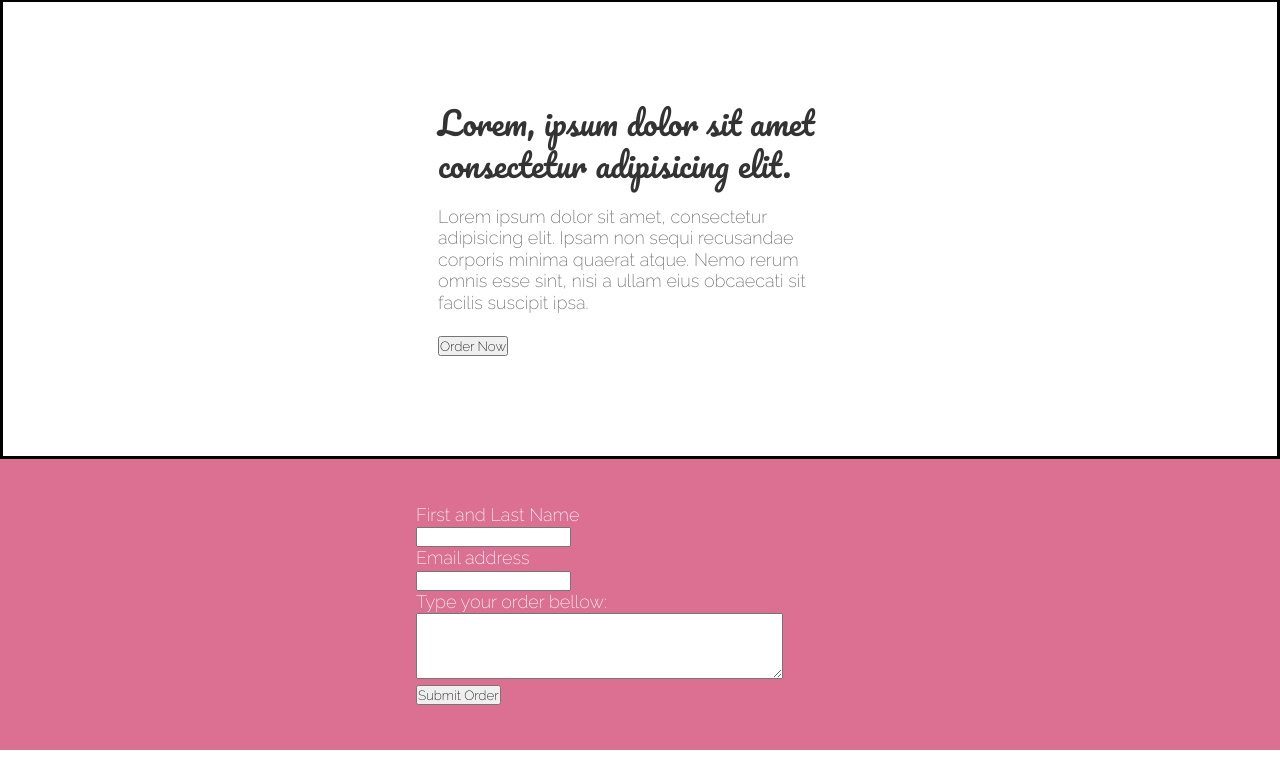
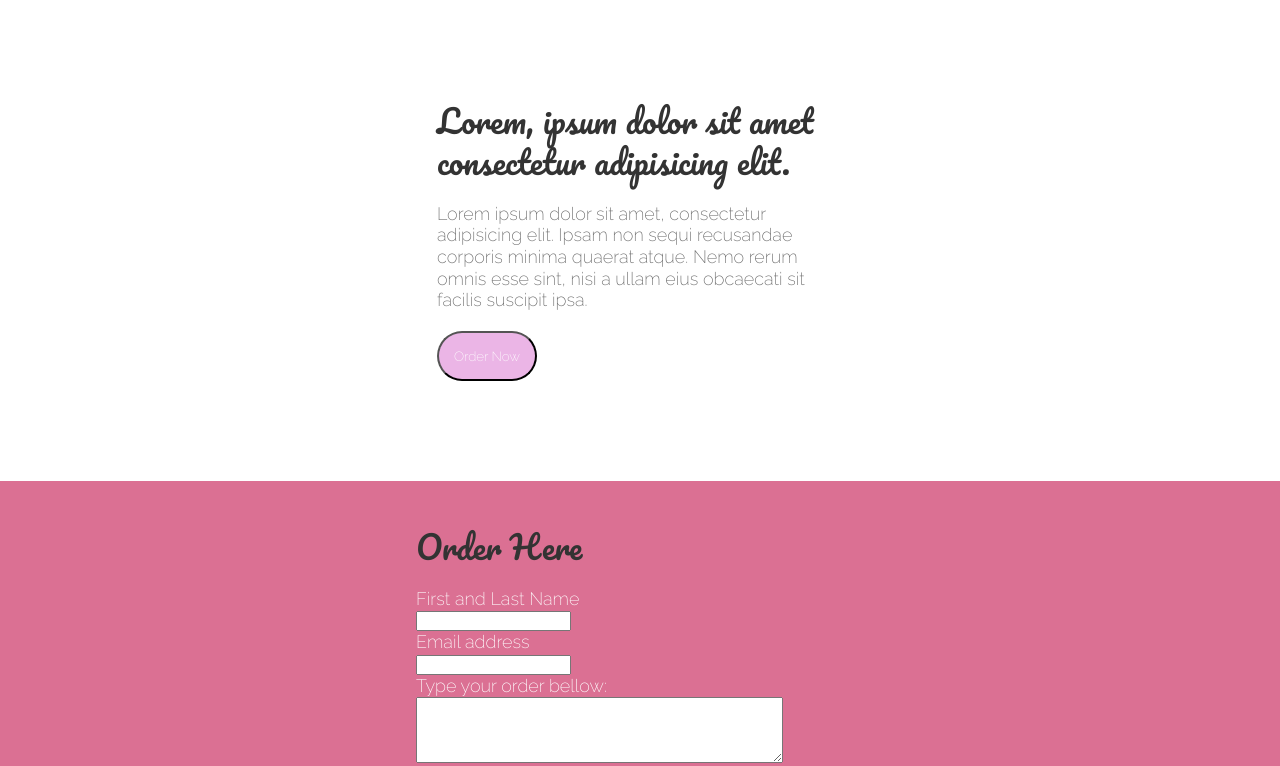
Before and after one commit to Brichardson117/probable-chainsaw, a plain HTML site: page index.html in a window 1280 px wide. Shown: the part 936-1702 px from the top of the page. Drawn offline with nearby package versions, Linux system fonts and the light colour scheme; a web font is replaced by a local one.

Commit message:
updated button styling

```diff
--- a/index.html
+++ b/index.html
@@ -58,7 +58,8 @@
 
     <!-- footer/order form -->
     <footer id="orderForm">
-      <form class="section-cta" >
+      <form class="section-cta">
+        <h2>Order Here</h2>
         <label for="name">First and Last Name</label><br />
         <input type="text" id="name" name="fname" /><br />
         <label for="email">Email address</label><br />
@@ -68,7 +69,6 @@
         <button type="submit">Submit Order</button>
       </form>
     </footer>
-    <h2>Bakery</h2>
     <script src="./script.js"></script>
   </body>
 </html>
--- a/style.css
+++ b/style.css
@@ -1,6 +1,5 @@
 @import url("https://fonts.googleapis.com/css2?family=Alkalami&family=Raleway:wght@200&display=swap");
-@import url('https://fonts.googleapis.com/css2?family=Pacifico&display=swap');
-
+@import url("https://fonts.googleapis.com/css2?family=Pacifico&display=swap");
 
 * {
   font-family: "Raleway", serif;
@@ -10,22 +9,22 @@
   box-sizing: border-box;
 }
 
-h1, h2{
-    font-family: 'Pacifico', serif;
+h1,
+h2 {
+  font-family: "Pacifico", serif;
 }
 
 section {
   padding: 60px;
 }
 #primary {
-
   display: flex;
   justify-content: center;
   flex-wrap: wrap;
   align-items: flex-start;
 }
 
-.section-cta{
+.section-cta {
   width: 35%;
   text-align: left;
   margin: 3.5%;
@@ -33,7 +32,7 @@ section {
   line-height: 1.2;
 }
 
-#menu{
+#menu {
   background-color: palevioletred;
   display: flex;
   justify-content: center;
@@ -42,15 +41,18 @@ section {
   color: white;
 }
 
-#orderNow{
-    border: 0.2rem solid black;
+#orderNow {
   display: flex;
   justify-content: center;
   flex-wrap: wrap;
   align-items: flex-start;
 }
 
-#orderForm{
+footer {
+  background-color: palevioletred;
+}
+
+#orderForm {
   background-color: palevioletred;
   display: flex;
   justify-content: center;
@@ -58,3 +60,11 @@ section {
   align-items: flex-start;
   color: white;
 }
+
+button {
+  border-radius: 30px;
+  height: 50px;
+  width: 100px;
+  background-color:#EBB5E6;
+  color: white;
+}
```
Also changed, not shown: images/cupcake.jpg (deleted). Lines whose indentation alone changed are shown as unchanged.
